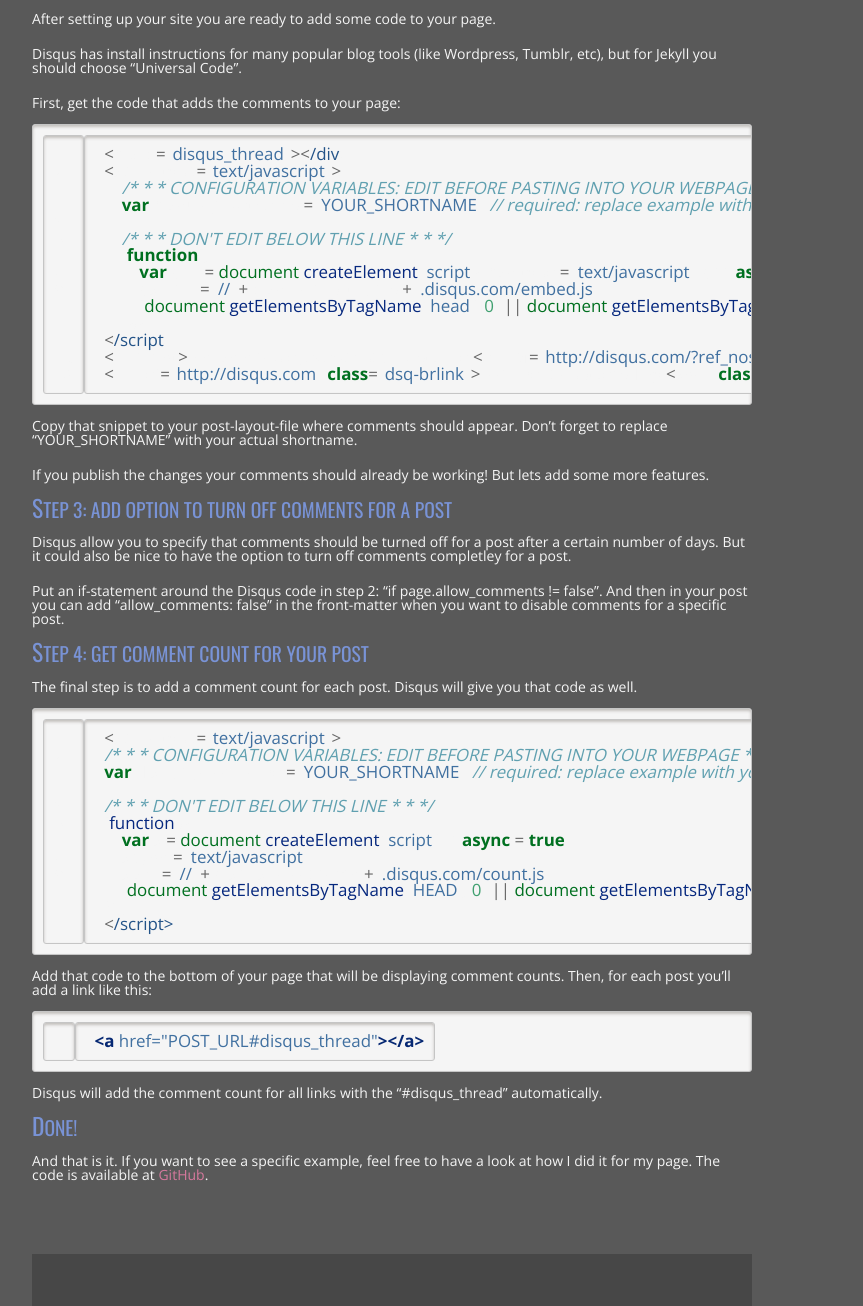
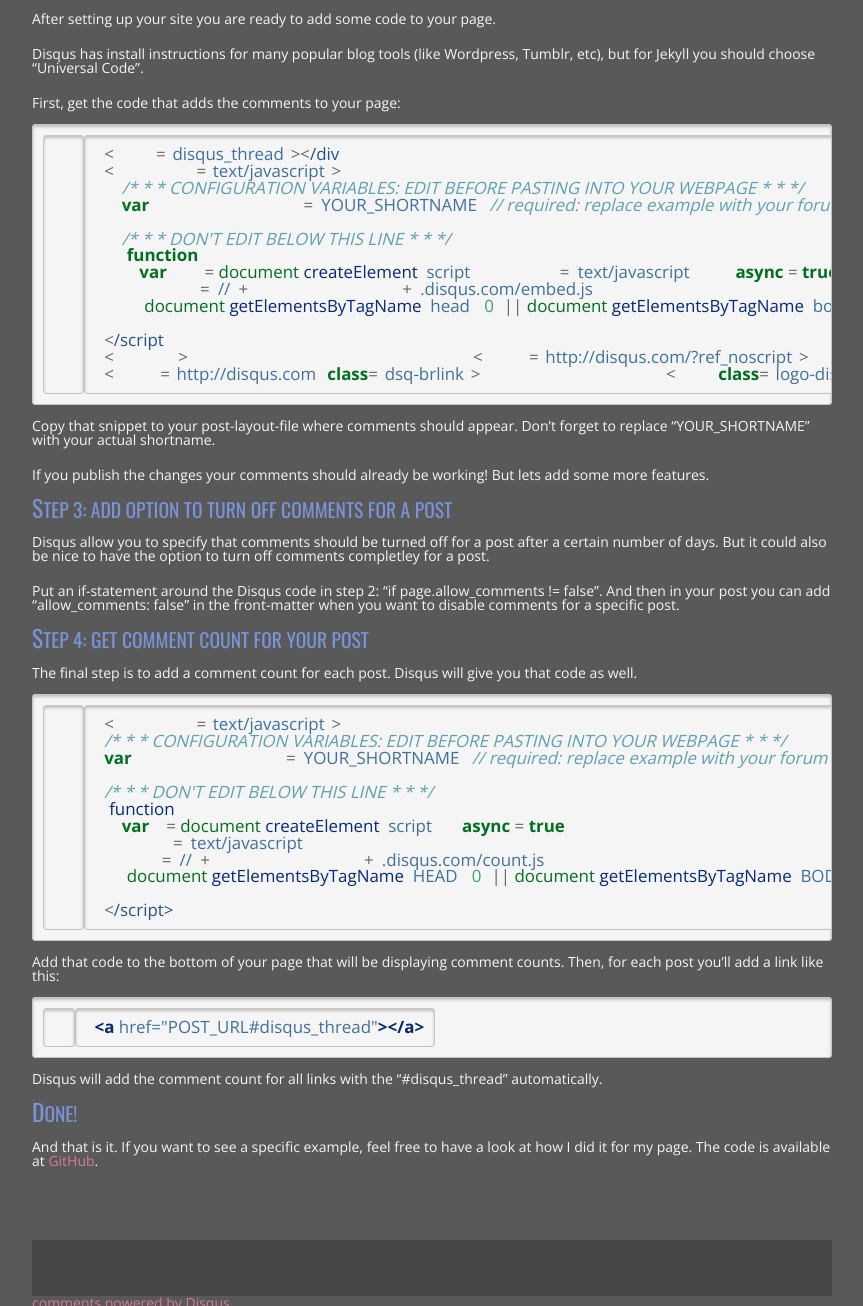
Before and after one commit to andreasmcdermott/andreasmcdermott.github.io, a Jekyll site: the page built from _posts/2013-05-24-Adding-disqus-comments-to-a-jekyll-blog.md, in a window 1280 px wide and 1400 px high, scrolled down 579 px, cut to the strip 0-1306 px from the top of the window. Shown: the whole strip, without its empty margins (128-991 px from the left). Built offline with Jekyll 4.4.1, drawn with Linux system fonts in a browser that asks for light colours; nearby versions of some CDN libraries; comment, search, counter and statistics services are not loaded.

Commit message:
css tweaks

```diff
--- a/_layouts/post.html
+++ b/_layouts/post.html
@@ -2,7 +2,7 @@
   layout: default
 ---
 <div id="post-container" class="row">
-  <div class="span9">
+  <div class="span10">
     <h2><a href="/"><i class="fa fa-chevron-left"></i></a>{{ page.title }}</h2>
     <article>
       {{ content }}
@@ -22,7 +22,7 @@
       <a href="http://disqus.com" class="dsq-brlink">comments powered by <span class="logo-disqus">Disqus</span></a>
     {% endif %}
   </div>
-  <div class="span3">
+  <div class="span2">
     <div id="sidebar">
       <ul class="tags">
         <li><i class="fa fa-clock-o"></i><time datetime="{{ page.date }}">{{ page.date | date_to_string }}</time></li>
--- a/index.html
+++ b/index.html
@@ -8,11 +8,11 @@
     <h2><a href="{{ post.url }}">{{ post.title }}<i class="fa fa-chevron-right"></i></a></h2>
 
     <div class="row">
-      <div class="span9">
+      <div class="span10">
         <p>{{ post.excerpt }}</p>
         <p><a href="{{ post.url }}">Read more <i class="fa fa-chevron-right"></i></a></p>
       </div>
-      <div class="span3">
+      <div class="span2">
         <ul class="tags">
           <li><i class="fa fa-clock-o"></i><time datetime="{{ post.date }}">{{ post.date | date_to_string }}</time></li>
           <li><i class="fa fa-comment"></i><a href="{{ post.url }}#disqus_thread"></a></li>
```
